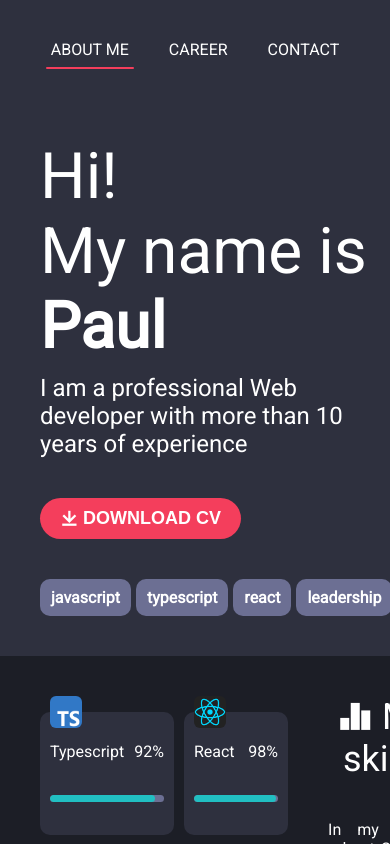
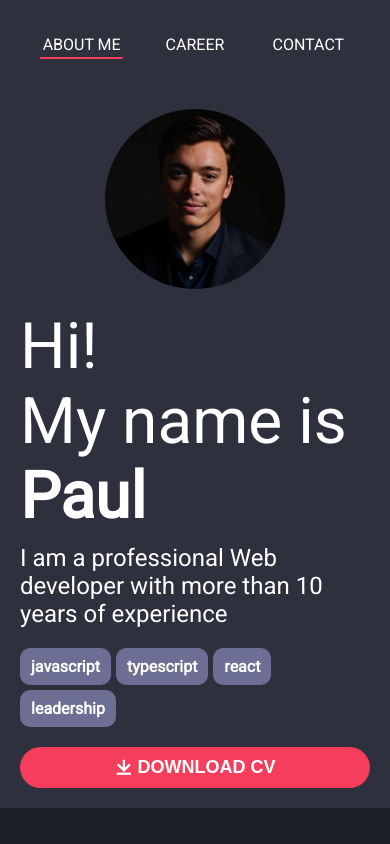
Before and after one commit to pchevilley/my-lab, a Next.js app in the folder apps/my-space/: page / in a window 390 px wide. Built offline with nearby package versions, Linux system fonts and the light colour scheme.

Commit message:
add responsive css

```diff
--- a/apps/my-space/src/app/about-me/aboutMe.css
+++ b/apps/my-space/src/app/about-me/aboutMe.css
@@ -1,5 +1,4 @@
 .about-me {
-    --content-width: clamp(400px, 100%, 1200px);
     background-color: var(--surface-color);
 }
 
@@ -7,19 +6,26 @@
     display: grid;
     width: var(--content-width);
     margin: auto;
-    gap: 40px 20px;
-    padding: 40px;
-    grid-template-columns: 1fr auto;
+    gap: 20px;
+    padding: var(--content-padding);
+    grid-template-columns: 1fr;
     grid-template-areas:
-        "text img"
-        "btn  img"
-        "tags img";
+        "img"
+        "text"
+        "tags"
+        "btn";
 }
-
 .hero__tags {
     display: flex;
     gap: 5px;
     grid-area: tags;
+    flex-wrap: wrap;
+}
+
+.hero__btn {
+    grid-area: btn;
+    width: 100%;
+    justify-content: center;
 }
 
 .hero__image {
@@ -28,6 +34,8 @@
     object-position: 0 -25px;
     grid-area: img;
     justify-self: center;
+    width: 180px;
+    height: 180px;
 }
 
 .hero__text {
@@ -36,3 +44,23 @@
     flex-direction: column;
     gap: 10px;
 }
+
+@media screen and (min-width: 800px) {
+    .hero {
+        grid-template-columns: 1fr auto;
+        grid-template-areas:
+            "text img"
+            "btn  img"
+            "tags img";
+        gap: 40px 20px;
+    }
+
+    .hero__image {
+        width: 300px;
+        height: 300px;
+    }
+
+    .hero__btn {
+        width: fit-content;
+    }
+}
--- a/apps/my-space/src/app/about-me/skills.css
+++ b/apps/my-space/src/app/about-me/skills.css
@@ -4,10 +4,11 @@
 .skills__content {
     width: var(--content-width);
     margin: auto;
-    display: grid;
-    grid-template-columns: 1fr 1fr;
-    padding: 40px;
+    padding:80px var(--content-padding);
     gap: 40px;
+
+    display: flex;
+    flex-direction: column-reverse;
 }
 
 .skills__text {
@@ -32,3 +33,10 @@
 .skills__cards__main {
     grid-area: main;
 }
+
+@media screen and (min-width: 800px) {
+    .skills__content {
+        display: grid;
+        grid-template-columns: 1fr 1fr;
+    }
+}
--- /dev/null
+++ b/apps/my-space/src/app/career/Career.tsx
@@ -0,0 +1,10 @@
+import "./career.css";
+
+export function Career() {
+    return <section id="career" className="career">
+        <div className="career__menu">
+        <h1>Curriculum<br/> Vitae</h1>
+        </div>
+        <div className="career__content"></div>
+    </section>
+}
--- /dev/null
+++ b/apps/my-space/src/app/career/career.css
@@ -0,0 +1,18 @@
+.career {
+    height: 100vh;
+    position: relative;
+    display: grid;
+    grid-template-columns: auto 1fr;
+    background: var(--background-color-2);
+}
+
+.career__menu {
+    height: 100%;
+    width: 320px;
+    background-color: var(--surface-color);
+    padding: var(--content-padding);
+}
+
+.career__content {
+    padding: 80px;
+}
--- a/apps/my-space/src/app/header/header.css
+++ b/apps/my-space/src/app/header/header.css
@@ -2,7 +2,21 @@
     padding: 30px;
     position: relative;
     background-color: var(--surface-color);
+
+    .nav-button {
+        flex: 1;
+        text-align: center;
+        padding: 5px 8px;
+    }
+
+    @media screen and (min-width: 800px) {
+        .nav-button{
+            flex: unset;
+            padding: 10px 15px;
+        }
+    }
 }
+
 
 .header__nav {
     display: flex;
--- a/apps/my-space/src/app/page.module.css
+++ b/apps/my-space/src/app/page.module.css
@@ -1 +1,11 @@
-.main {}
+.main {
+    --content-width: clamp(300px, 100%, 1200px);
+    --content-padding: 20px;
+
+}
+
+@media screen and (min-width: 800px) {
+    .main {
+        --content-padding: 40px;
+    }
+}
--- a/apps/my-space/src/app/page.tsx
+++ b/apps/my-space/src/app/page.tsx
@@ -1,4 +1,5 @@
 import { AboutMe } from "./about-me/AboutMe";
+import { Career } from "./career/Career";
 import { Header } from "./header/Header";
 import styles from "./page.module.css";
 
@@ -8,6 +9,7 @@ export default function Home() {
     <main className={styles.main}>
         <Header />
         <AboutMe />
+        <Career />
     </main>
   );
 }
--- a/libs/design-system/src/components/theme/theme.css
+++ b/libs/design-system/src/components/theme/theme.css
@@ -1,5 +1,6 @@
 .chevpa-theme {
     --background-color: #1C1E26;
+    --background-color-2: #232530;
     --accent-color: #F43E5C;
     --surface-color: #2E303E;
     --text-color: #FFFFFF;
@@ -8,6 +9,7 @@
 
     height: 100vh;
     overflow: auto;
+    scroll-behavior: smooth;
     background: var(--background-color);
     color: var(--text-color);
 
```
